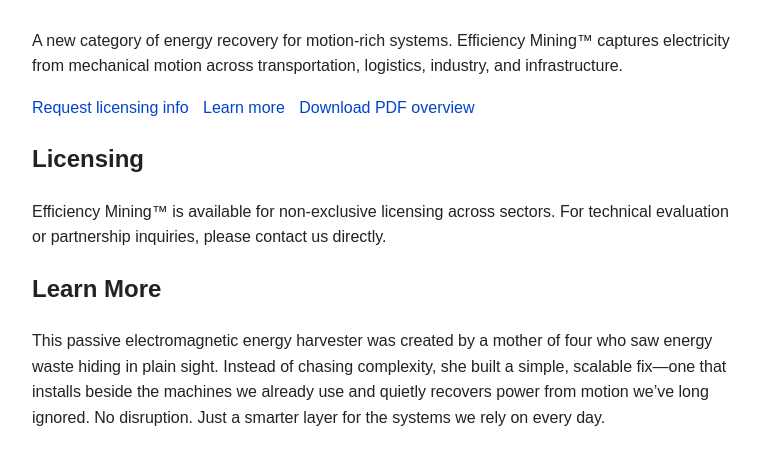
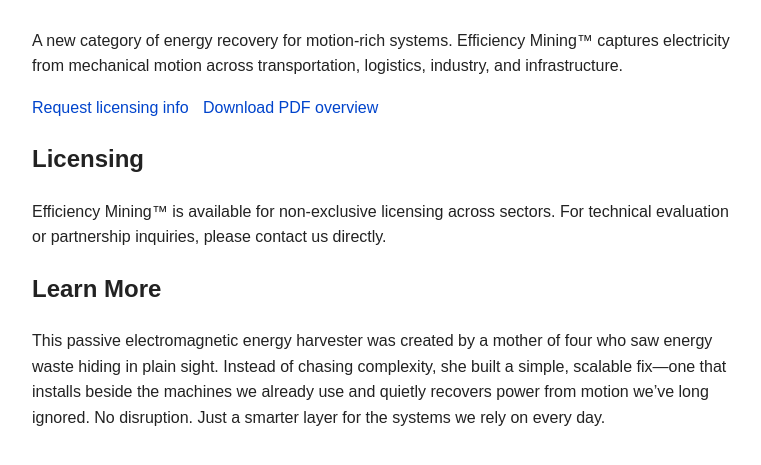
Before and after one commit to MLaugh/efficiencymining.github.io, a plain HTML site: page index.html in a window 1280 px wide. Shown: the part 85-550 px from the top of the page, without its empty margins (258-1019 px from the left). Drawn offline with Linux system fonts and the light colour scheme.

Commit message:
Update index.html

```diff
--- a/index.html
+++ b/index.html
@@ -32,7 +32,6 @@
 
   <p>
     <a href="mailto:info@efficiencymining.com">Request licensing info</a>
-    <a href="#learn-more">Learn more</a>
     <a href="Efficiency_Mining_Overview.pdf" target="_blank">Download PDF overview</a>
   </p>
 
```
